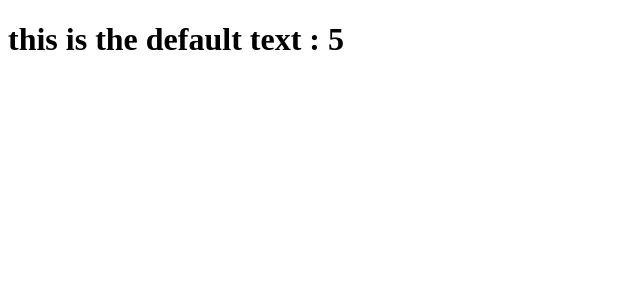
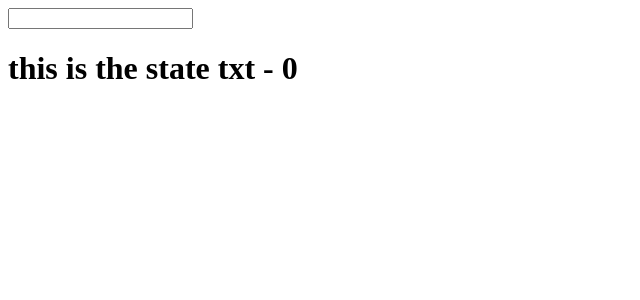
Before and after one commit to muhammadhaekal/egghead-start-learning-react, a React (Create React App) app: page / in a window 1280 px wide. Shown: the top 300 px of the page, without its empty margins (0-640 px from the left). Built offline with nearby package versions, Linux system fonts and the light colour scheme.

Commit message:
05 - Manage React Component State with setState

```diff
--- a/src/App.js
+++ b/src/App.js
@@ -3,22 +3,27 @@ import PropTypes from 'prop-types';
 
 
 class App extends React.Component {
+  constructor(){
+    super();
+    this.state = {
+      txt: 'this is the state txt',
+      cat: 0
+    }
+  }
+  update( e ){
+    this.setState({txt: e.target.value})
+  }
   render(){
-    let txt = this.props.txt
-    let cat = this.props.cat
+
     return (
-      <h1>{txt} : {cat}</h1>
+      <div>
+        <input type="text" onChange={this.update.bind(this)}/>
+        <h1>{this.state.txt} - {this.state.cat}</h1>
+      </div>
     )
   }
 }
 
-App.propTypes = {
-  txt: PropTypes.string,
-  cat : PropTypes.number.isRequired
-}
 
-App.defaultProps = {
-  txt: "this is the default text"
-}
 
 export default App
--- a/src/index.js
+++ b/src/index.js
@@ -3,5 +3,5 @@ import ReactDOM from 'react-dom';
 import App from './App';
 
 ReactDOM.render(
-  <App cat={5}/>,
+  <App />,
   document.getElementById('root'))
```
Also changed, not shown: src/index.html (deleted, +0 -12 lines).
